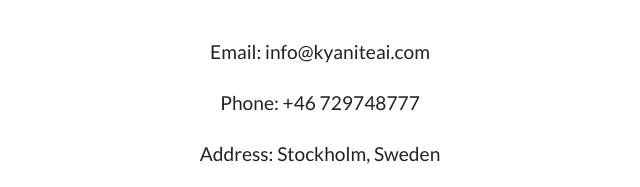
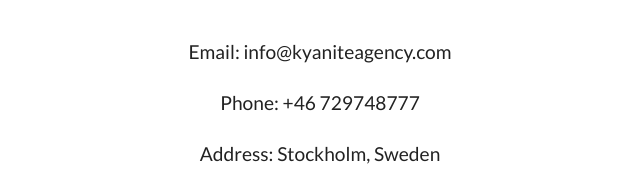
Before and after one commit to kyaniteautomations-v1/kyaniteagency-website3, a plain HTML site: page index.html in a window 1280 px wide. Shown: the part 4437-4624 px from the top of the page, 320-960 px from the left. Drawn offline with Linux system fonts and the light colour scheme.

Commit message:
Update index.html

```diff
--- a/index.html
+++ b/index.html
@@ -379,7 +379,7 @@
     <!-- Contact -->
     <section class="contact" id="contact">
       <h1 class="section-header">Contact Us</h1>
-      <p>Email: info@kyaniteai.com</p>
+      <p>Email: info@kyaniteagency.com</p>
       <p>Phone: +46 729748777</p>
       <p>Address: Stockholm, Sweden</p>
       <p>Business Hours: All Days, 9:00–17:00 CET</p>
```
